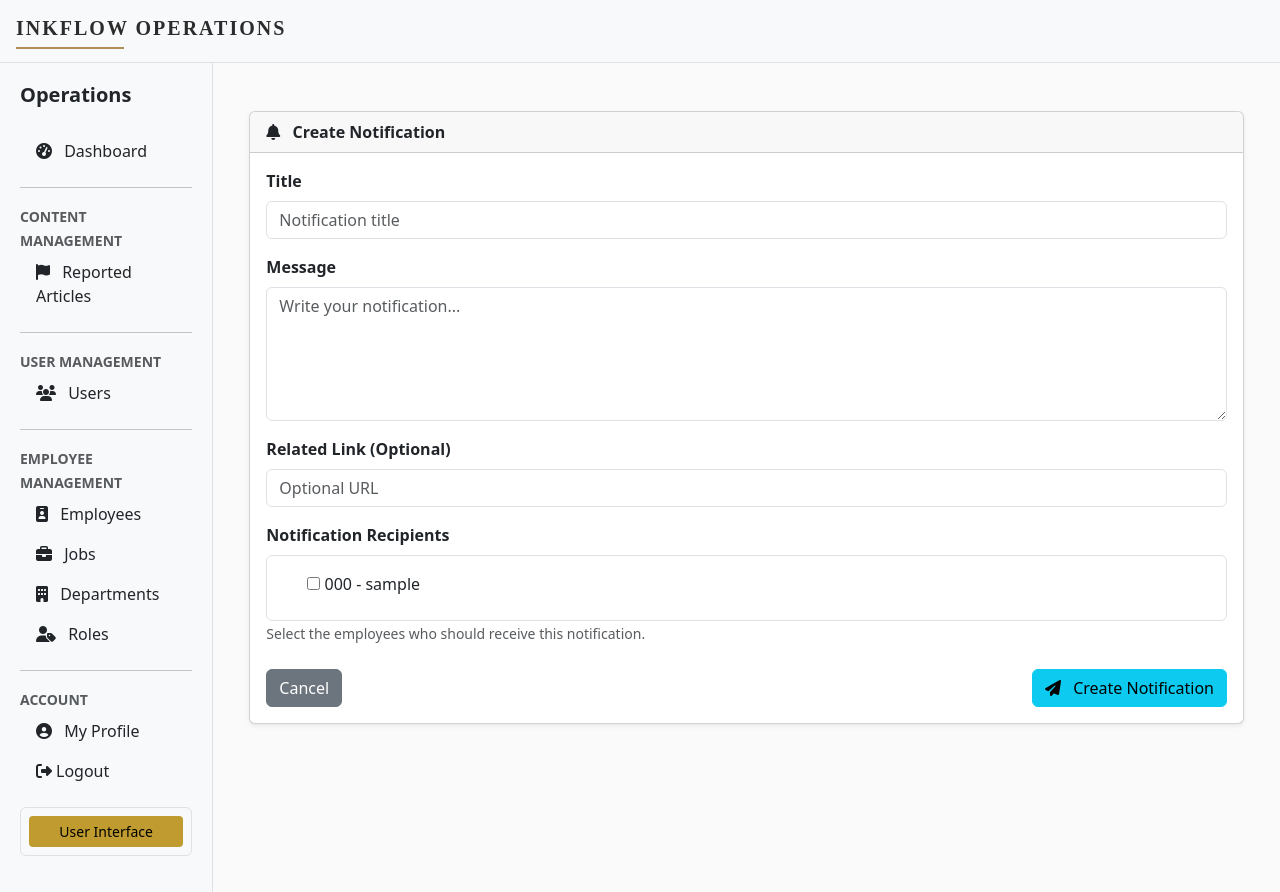
After one commit to Kgothatso-create/publishing-cms, a Django app: page /operations/notifications/create/ in a window 1280 px wide. The commit adds this page. Run offline with Django 5.2, Linux system fonts and the light colour scheme; a user stored in the database is signed in; tables that the repository leaves empty hold one stand-in row (values such as "Sample post"); some libraries are stand-ins or nearby versions.

Commit message:
Added Notifications skeleton

```diff
--- a/employment/forms.py
+++ b/employment/forms.py
@@ -1,7 +1,7 @@
 from django import forms
 
 from people.models import User
-from .models import CompanyEvent, Employment, EmployeeProfile, Role
+from .models import CompanyEvent, Employment, EmployeeProfile, Notification, Role
 
 
 def generate_role_code():
@@ -189,3 +189,34 @@ class CompanyEventForm(forms.ModelForm):
                 "type": "date",
             }),
         }
+
+
+class NotificationForm(forms.ModelForm):
+
+    class Meta:
+        model = Notification
+        fields = ["title", "message", "link", "recipients"]
+
+        widgets = {
+            "title": forms.TextInput(attrs={
+                "class": "form-control",
+                "placeholder": "Notification title"
+            }),
+            "message": forms.Textarea(attrs={
+                "class": "form-control",
+                "rows": 5,
+                "placeholder": "Write your notification..."
+            }),
+            "link": forms.URLInput(attrs={
+                "class": "form-control",
+                "placeholder": "Optional URL"
+            }),
+            "recipients": forms.CheckboxSelectMultiple(),
+        }
+
+    def __init__(self, *args, **kwargs):
+        super().__init__(*args, **kwargs)
+
+        self.fields["recipients"].queryset = Employment.objects.filter(
+            status=Employment.EmploymentStatus.ACTIVE
+        ).select_related("user")
--- a/employment/models.py
+++ b/employment/models.py
@@ -184,10 +184,17 @@ class Notification(models.Model):
     """
 
     id = models.UUIDField(primary_key=True, default=uuid.uuid4, editable=False)
-    employee = models.ForeignKey(
+    created_by = models.ForeignKey(
         Employment,
-        on_delete=models.CASCADE,
+        on_delete=models.SET_NULL,
+        null=True,
+        blank=True,
+        related_name="created_notifications"
+    )
+    recipients = models.ManyToManyField(
+        Employment,
         related_name="notifications",
+        blank=True
     )
     title = models.CharField(max_length=150)
     message = models.TextField()
--- a/employment/urls.py
+++ b/employment/urls.py
@@ -20,8 +20,14 @@ urlpatterns = [
         path(
             "company-events/<uuid:event_id>/", include([
                 path("", company_event_detail, name="company_event_detail"),
-                path("edit/", edit_company_event, name="edit_company_event",),
-                path("delete/", delete_company_event, name="delete_company_event",),
+                path("edit/", edit_company_event, name="edit_company_event", ),
+                path("delete/", delete_company_event, name="delete_company_event", ),
             ])),
     ])),
+    path("notifications/", include([
+        path("create/",
+             create_notification,
+             name="create_notification"
+             ),
+    ]), )
 ]
--- a/employment/views.py
+++ b/employment/views.py
@@ -10,7 +10,7 @@ from django.utils import timezone
 from articles.models import ArticleReport
 from job.models import Job
 from .models import CompanyEvent, Employment, Role
-from .forms import CompanyEventForm, EmployeeCreateForm, RoleCreateForm
+from .forms import CompanyEventForm, EmployeeCreateForm, NotificationForm, RoleCreateForm
 
 
 def employee_dashboard(request):
@@ -318,3 +318,31 @@ def delete_company_event(request, event_id):
             "event": event,
         },
     )
+
+
+@login_required
+def create_notification(request):
+    employee = get_object_or_404(
+        Employment,
+        user=request.user,
+        status=Employment.EmploymentStatus.ACTIVE
+    )
+
+    if request.method == "POST":
+        form = NotificationForm(request.POST)
+
+        if form.is_valid():
+            notification = form.save(commit=False)
+            notification.created_by = employee
+            notification.save()
+            form.save_m2m()
+
+            messages.success(request, "Notification created successfully.")
+            return redirect("employee_dashboard")
+
+    else:
+        form = NotificationForm()
+
+    return render(request, "employment/create_notification.html", {
+        "form": form,
+    })
--- /dev/null
+++ b/templates/employment/create_notification.html
@@ -0,0 +1,71 @@
+{% extends "employment/base.html" %}
+
+{% block content %}
+
+<div class="container mt-4">
+    <div class="card shadow-sm">
+        <div class="card-header fw-bold">
+            <i class="fas fa-bell me-2"></i>
+            Create Notification
+        </div>
+
+        <div class="card-body">
+            <form method="POST">
+                {% csrf_token %}
+
+                <div class="mb-3">
+                    <label class="form-label fw-bold">Title</label>
+                    {{ form.title }}
+                    {{ form.title.errors }}
+                </div>
+
+                <div class="mb-3">
+                    <label class="form-label fw-bold">Message</label>
+                    {{ form.message }}
+                    {{ form.message.errors }}
+                </div>
+
+                <div class="mb-3">
+                    <label class="form-label fw-bold">Related Link (Optional)</label>
+                    {{ form.link }}
+                    {{ form.link.errors }}
+                </div>
+
+                <div class="mb-4">
+                    <label class="form-label fw-bold d-block">
+                        Notification Recipients
+                    </label>
+
+                    <div class="border rounded p-3">
+                        {% for checkbox in form.recipients %}
+                            <div class="form-check mb-2">
+                                {{ checkbox.tag }}
+                                <label class="form-check-label">
+                                    {{ checkbox.choice_label }}
+                                </label>
+                            </div>
+                        {% endfor %}
+                    </div>
+
+                    {{ form.recipients.errors }}
+                    <small class="text-muted">
+                        Select the employees who should receive this notification.
+                    </small>
+                </div>
+
+                <div class="d-flex justify-content-between">
+                    <a href="{% url 'employee_dashboard' %}" class="btn btn-secondary">
+                        Cancel
+                    </a>
+
+                    <button type="submit" class="btn btn-info">
+                        <i class="fas fa-paper-plane me-2"></i>
+                        Create Notification
+                    </button>
+                </div>
+            </form>
+        </div>
+    </div>
+</div>
+
+{% endblock %}
--- a/templates/employment/dashboard.html
+++ b/templates/employment/dashboard.html
@@ -79,10 +79,10 @@
                         <i class="fas fa-bell me-2"></i>
                         Notifications
                     </span>
-                    <button type="button" class="btn btn-info btn-sm">
+                    <a href="{% url 'create_notification' %}" class="btn btn-info btn-sm">
                         <i class="fas fa-plus me-2"></i>
                         Add Notification
-                    </button>
+                    </a>
                 </div>
                 <div class="card-body">
                     <div class="list-group">
```
Also changed, not shown: articles/migrations/0007_alter_article_review_status.py (added), employment/migrations/0006_remove_notification_employee_notification_created_by_and_more.py (added).
